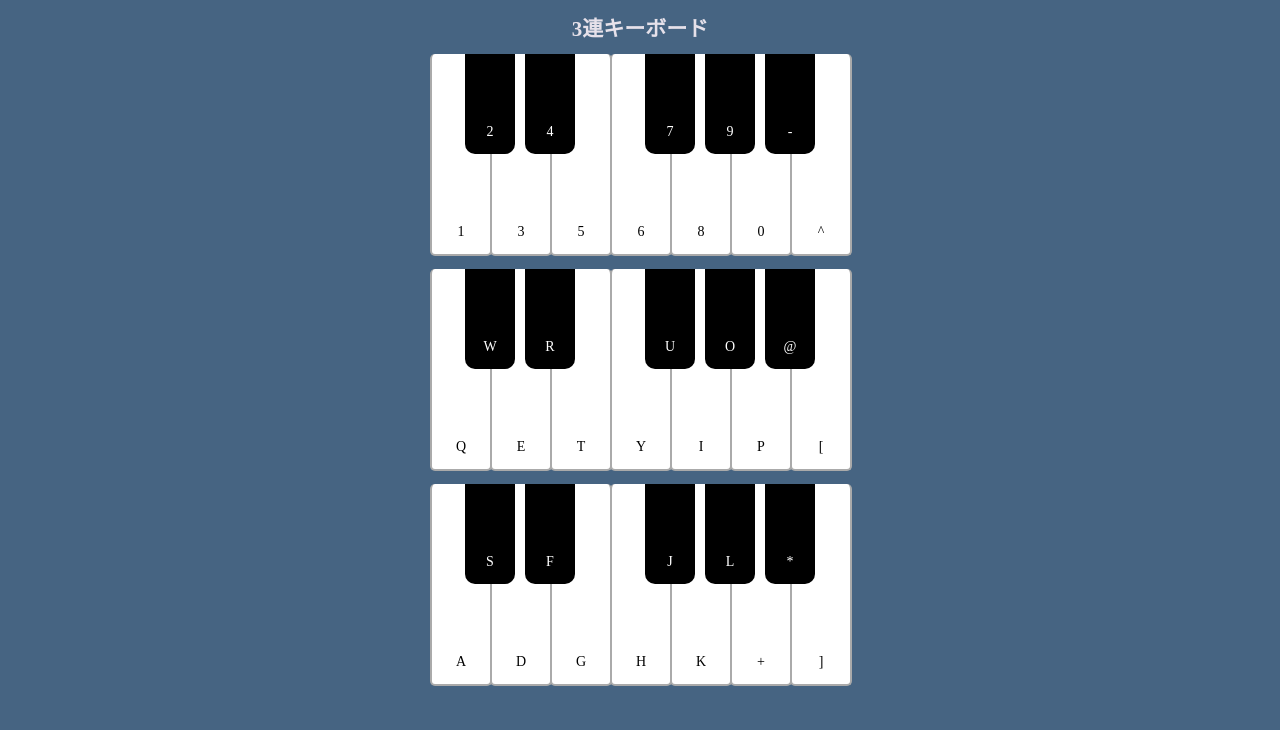
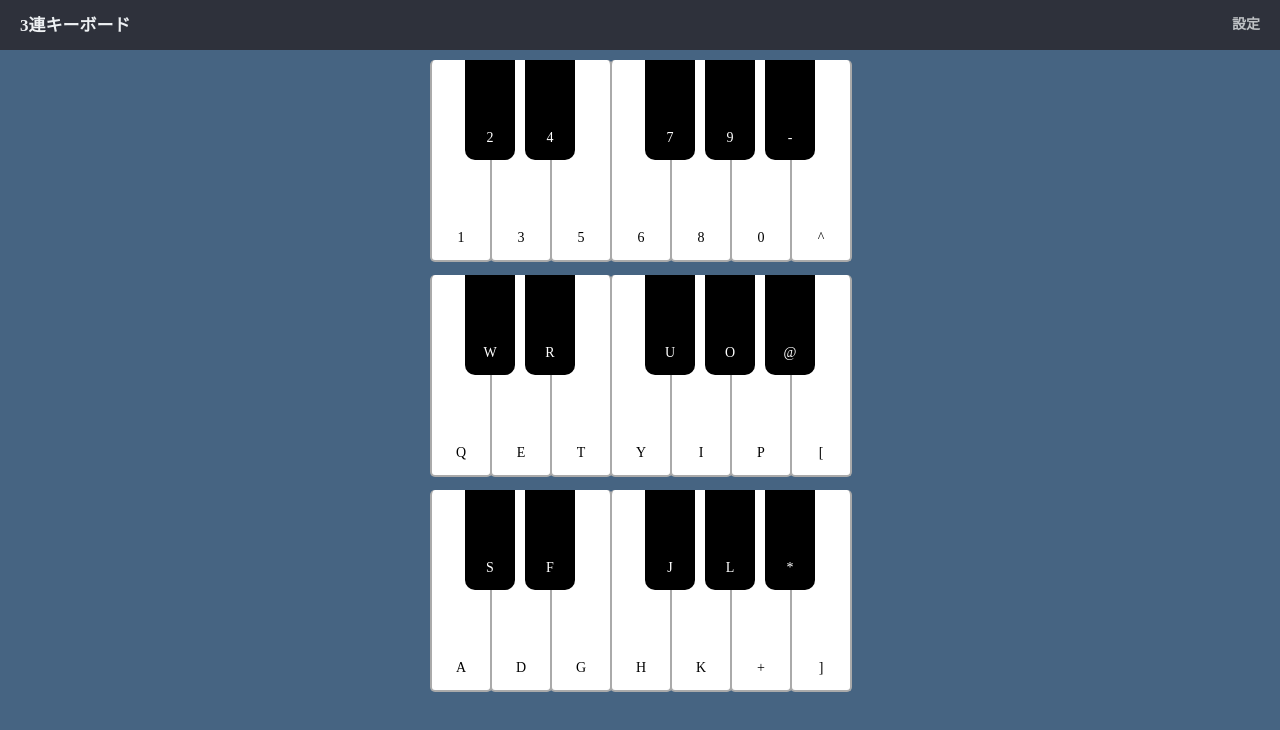
Before and after one commit to yoshiishunichi/ganja-key, a Vue app: page / in a window 1280 px wide. Shown: the top 730 px of the page. Built offline with nearby package versions, Linux system fonts and the light colour scheme; no server answers.

Commit message:
ヘッダー作った

```diff
--- a/public/index.html
+++ b/public/index.html
@@ -5,7 +5,7 @@
     <meta http-equiv="X-UA-Compatible" content="IE=edge">
     <meta name="viewport" content="width=device-width,initial-scale=1.0">
     <link rel="icon" href="<%= BASE_URL %>favicon.ico">
-    <title><%= htmlWebpackPlugin.options.title %></title>
+    <title>3連キーボード</title>
   </head>
   <body>
     <noscript>
--- a/src/App.vue
+++ b/src/App.vue
@@ -1,13 +1,16 @@
 <template>
   <div class="container">
-    <h1>3連キーボード</h1>
-    <Kenban1 class="kenban" />
-    <Kenban2 class="kenban" />
-    <Kenban3 class="kenban" />
+    <Header />
+    <div class="key-wrap">
+      <Kenban1 class="kenban" />
+      <Kenban2 class="kenban" />
+      <Kenban3 class="kenban" />
+    </div>
   </div>
 </template>
 
 <script>
+import Header from './components/Header.vue';
 import Kenban1 from './components/Kenban1.vue';
 import Kenban2 from './components/Kenban2.vue';
 import Kenban3 from './components/Kenban3.vue';
@@ -15,6 +18,7 @@ import Kenban3 from './components/Kenban3.vue';
 export default {
   name: 'App',
   components: {
+    Header,
     Kenban1,
     Kenban2,
     Kenban3,
@@ -37,6 +41,7 @@ body {
 
 #app {
   height: 100vh;
+  font-family: 'ヒラギノ角ゴ Pro W3', 'Hiragino Kaku Gothic Pro';
   -webkit-font-smoothing: antialiased;
   -moz-osx-font-smoothing: grayscale;
   text-align: center;
@@ -50,13 +55,8 @@ body {
   height: 100%;
 }
 
-h1 {
-  font-size: 21px;
-  margin-top: 0;
-  margin-bottom: 0;
-  padding-top: 12px;
-  padding-bottom: 12px;
-  color: rgb(230, 225, 234);
+.key-wrap {
+  padding-top: 60px;
 }
 
 .kenban {
--- /dev/null
+++ b/src/components/Header.vue
@@ -0,0 +1,63 @@
+<template>
+  <header>
+    <h1><a class="title-link" href="/">3連キーボード</a></h1>
+    <p><a class="setting-link">設定</a></p>
+  </header>
+</template>
+
+<script>
+export default {
+  name: 'Header',
+};
+</script>
+
+<style scoped>
+header {
+  display: flex;
+  position: fixed;
+  width: 100%;
+  height: 50px;
+  background: #2c2c33;
+  z-index: 1000;
+  opacity: 0.9;
+}
+
+h1 {
+  color: white;
+  font-size: 17px;
+  line-height: 17px;
+  margin-top: auto;
+  margin-bottom: auto;
+  margin-left: 20px;
+  font-weight: bold;
+}
+
+p {
+  text-align: right;
+  float: right;
+  color: #eee;
+  margin-top: auto;
+  margin-bottom: auto;
+  margin-left: auto;
+  font-size: 14px;
+  line-height: 14px;
+  margin-right: 20px;
+  font-weight: bold;
+}
+
+.title-link {
+  color: white;
+  text-decoration: none;
+  cursor: pointer;
+}
+
+.setting-link {
+  color: #ccc;
+  text-decoration: none;
+  cursor: pointer;
+}
+
+a:hover {
+  opacity: 0.8;
+}
+</style>
```
